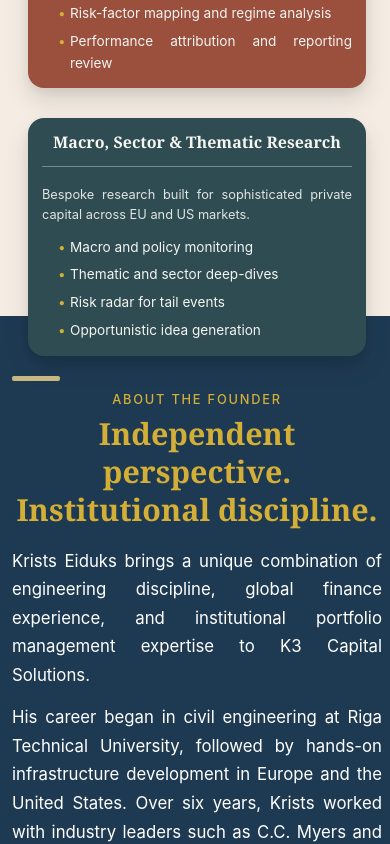
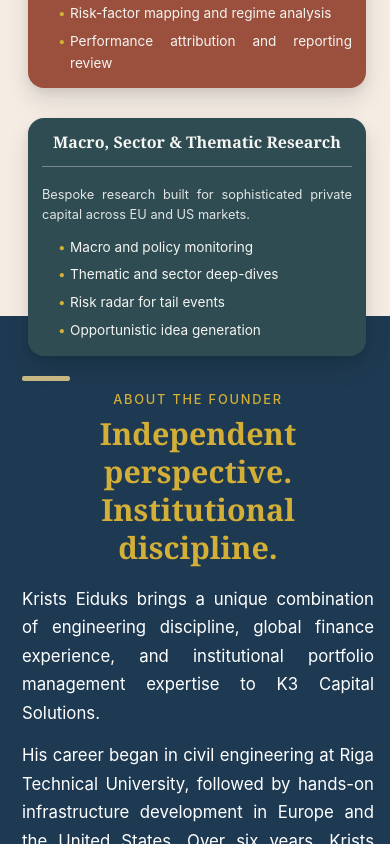
Before and after one commit to indarss/K3CapitalSolutions, a Next.js app: page / in a window 390 px wide. Shown: the part 1156-2000 px from the top of the page. Built offline with nearby package versions, Linux system fonts and the light colour scheme.

Commit message:
UI fixes/cleanup
UI fixes/cleanup

```diff
--- a/app/globals.css
+++ b/app/globals.css
@@ -1513,12 +1513,16 @@
   /* Add spacing and extend about section background */
   section#about {
     margin-top: 40px;
-    padding-left: 0 !important;
-    padding-right: 0 !important;
-    margin-left: -16px;
-    margin-right: -16px;
-    padding-left: 16px;
-    padding-right: 16px;
+    padding: 60px 0 80px;
+  }
+
+  section#about .container {
+    padding: 0 16px;
+    padding-left: 22px;
+  }
+
+  section#about .highlight-bar {
+    width: 32px;
   }
 
   /* ===== INSIGHTS SECTION ===== */
```
